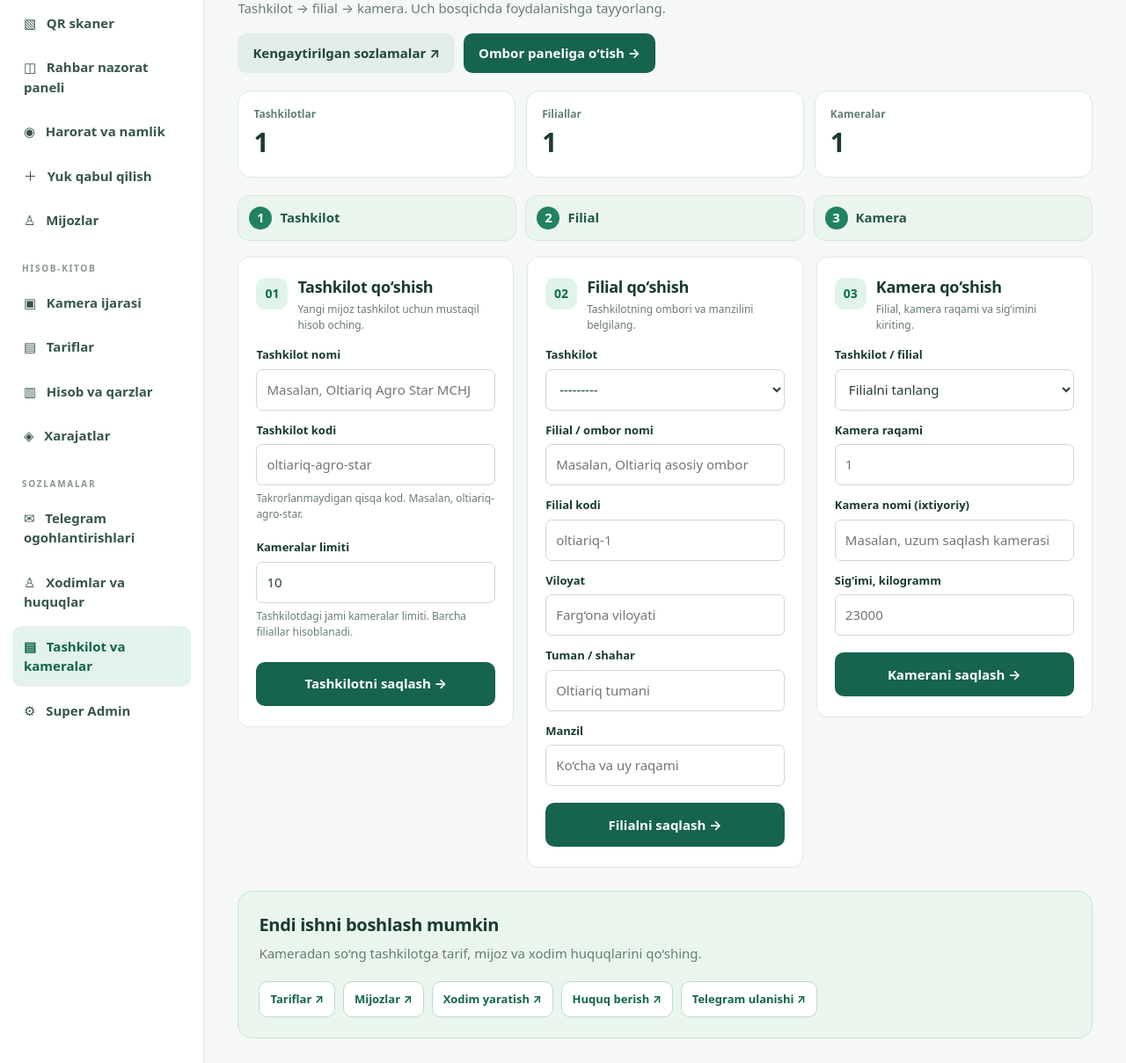
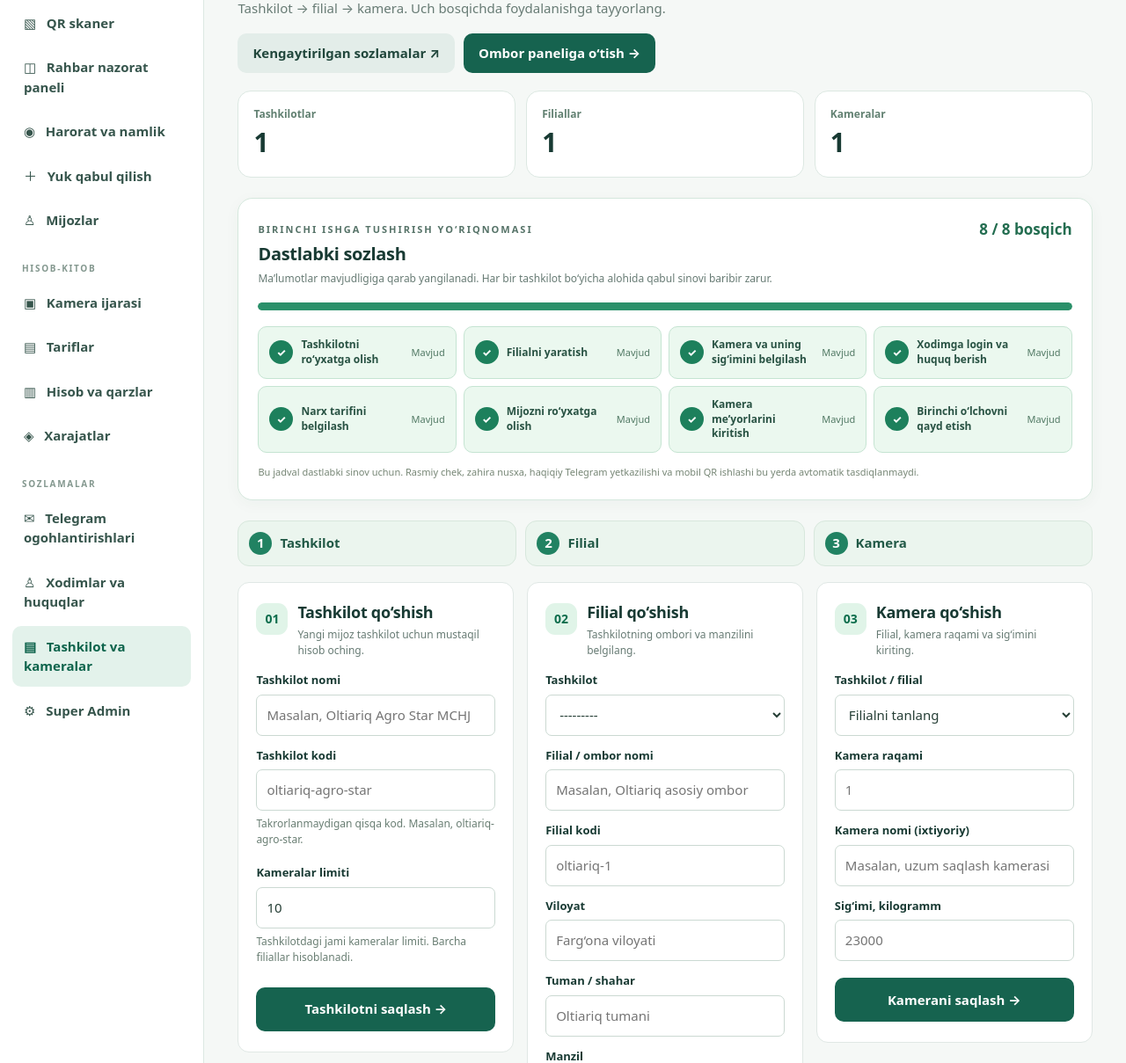
Before and after one commit to smmbekzod-collab/muzlatgich-erp, a Django app: page /app/platform/ in a window 1280 px wide. Shown: the part 185-1394 px from the top of the page at 88% size. Run offline with Django 5.2, Linux system fonts and the light colour scheme; a user stored in the database is signed in; tables that the repository leaves empty hold one stand-in row (values such as "Sample post"); parts of the project's set-up code (start-up, migrations or seed data) failed here and were passed over.

Commit message:
feat(ux): guided eight-step onboarding progress on Super Admin landing page

```diff
--- a/core/onboarding.py
+++ b/core/onboarding.py
@@ -13,7 +13,8 @@ from django.utils import timezone
 from django.urls import reverse
 from django.views.decorators.http import require_http_methods
 
-from .models import Organization, Facility, Camera
+from .models import Organization, Facility, Camera, Membership
+from warehouse.models import Customer, Tariff, CameraEnvironmentPolicy, CameraEnvironmentReading
 from .onboarding_forms import OrganizationSetupForm, FacilitySetupForm, CameraSetupForm
 
 
@@ -88,7 +89,31 @@ def platform_dashboard(request):
         ).order_by('-created_at')[:40]
     )
 
+    # First-run checklist is a guide, not a certification that every tenant is ready.
+    first_run_steps = [
+        {'label':'Tashkilotni ro‘yxatga olish','ready':Organization.objects.exists(),
+         'url_name':'platform_dashboard','anchor':'organizations'},
+        {'label':'Filialni yaratish','ready':Facility.objects.exists(),
+         'url_name':'platform_dashboard','anchor':'facilities'},
+        {'label':'Kamera va uning sig‘imini belgilash','ready':Camera.objects.exists(),
+         'url_name':'platform_dashboard','anchor':'cameras'},
+        {'label':'Xodimga login va huquq berish','ready':Membership.objects.filter(is_active=True).exists(),
+         'url_name':'staff_dashboard','anchor':''},
+        {'label':'Narx tarifini belgilash','ready':Tariff.objects.filter(is_active=True).exists(),
+         'url_name':'tariffs','anchor':''},
+        {'label':'Mijozni ro‘yxatga olish','ready':Customer.objects.exists(),
+         'url_name':'customers','anchor':''},
+        {'label':'Kamera me’yorlarini kiritish','ready':CameraEnvironmentPolicy.objects.exists(),
+         'url_name':'monitor_overview','anchor':''},
+        {'label':'Birinchi o‘lchovni qayd etish','ready':CameraEnvironmentReading.objects.exists(),
+         'url_name':'monitor_overview','anchor':''},
+    ]
+    first_run_completed=sum(step['ready'] for step in first_run_steps)
     return render(request, 'warehouse/platform_dashboard.html', {
+        'setup_steps':first_run_steps,
+        'setup_completed':first_run_completed,
+        'setup_total':len(first_run_steps),
+        'setup_percent':int(first_run_completed*100/len(first_run_steps)),
         'today': timezone.localdate(),
         'organization_form': org_form,
         'facility_form': branch_form,
--- a/templates/warehouse/platform_dashboard.html
+++ b/templates/warehouse/platform_dashboard.html
@@ -17,6 +17,29 @@
   <div class="setup-stat"><span>Filiallar</span><strong>{{ total_facilities }}</strong></div>
   <div class="setup-stat"><span>Kameralar</span><strong>{{ total_cameras }}</strong></div>
 </div>
+<section class="setup-readiness" aria-labelledby="setup-readiness-title">
+  <div class="setup-readiness-top">
+    <div><span class="eyebrow">BIRINCHI ISHGA TUSHIRISH YO‘RIQNOMASI</span>
+      <h2 id="setup-readiness-title">Dastlabki sozlash</h2>
+      <p class="muted">Ma’lumotlar mavjudligiga qarab yangilanadi. Har bir tashkilot bo‘yicha alohida qabul sinovi baribir zarur.</p>
+    </div>
+    <strong>{{ setup_completed }} / {{ setup_total }} bosqich</strong>
+  </div>
+  <div class="setup-progress" role="progressbar" aria-valuemin="0" aria-valuemax="100" aria-valuenow="{{ setup_percent }}" aria-label="Dastlabki sozlash jarayoni">
+    <span style="width:{{ setup_percent }}%"></span>
+  </div>
+  <div class="setup-readiness-grid">
+  {% for step in setup_steps %}
+    <a class="setup-readiness-step {% if step.ready %}is-complete{% endif %}"
+       href="{% url step.url_name %}{% if step.anchor %}#{{ step.anchor }}{% endif %}">
+      <span aria-hidden="true">{% if step.ready %}✓{% else %}{{ forloop.counter }}{% endif %}</span>
+      <strong>{{ step.label }}</strong>
+      <small>{% if step.ready %}Mavjud{% else %}Boshlash →{% endif %}</small>
+    </a>
+  {% endfor %}
+  </div>
+  <p class="help">Bu jadval dastlabki sinov uchun. Rasmiy chek, zahira nusxa, haqiqiy Telegram yetkazilishi va mobil QR ishlashi bu yerda avtomatik tasdiqlanmaydi.</p>
+</section>
 <nav class="setup-steps" aria-label="Sozlash bosqichlari">
   <a href="#organizations"><span>1</span> Tashkilot</a>
   <a href="#facilities"><span>2</span> Filial</a>
--- a/warehouse/static/warehouse/app.css
+++ b/warehouse/static/warehouse/app.css
@@ -349,3 +349,22 @@ button:focus-visible,.button:focus-visible,a:focus-visible { outline:3px solid #
 .telegram-route strong,.telegram-route small{display:block}.telegram-route small{font-size:12px;color:#6c8775;margin-top:3px}
 @media(max-width:860px){.telegram-layout{grid-template-columns:1fr}}
 @media(max-width:550px){.telegram-status-grid{grid-template-columns:1fr}.telegram-route{align-items:start}}
+
+/* Platform first-run setup progress; desktop/tablet/mobile */
+.setup-readiness{background:#fff;border:1px solid #d5e8dd;border-radius:17px;padding:22px;margin:23px 0;box-shadow:0 4px 18px rgba(22,76,49,.04)}
+.setup-readiness-top{display:flex;gap:20px;justify-content:space-between;align-items:start}
+.setup-readiness-top h2{margin:4px 0;font-size:20px}
+.setup-readiness-top p{font-size:12px;margin:0}
+.setup-readiness-top>strong{flex:none;color:#236d50;font-variant-numeric:tabular-nums;font-size:17px}
+.setup-progress{height:9px;width:100%;background:#e9f0e9;border-radius:8px;overflow:hidden;margin:18px 0}
+.setup-progress span{display:block;background:#2a906a;height:100%;border-radius:8px}
+.setup-readiness-grid{display:grid;grid-template-columns:repeat(auto-fit,minmax(210px,1fr));gap:8px}
+.setup-readiness-step{display:flex;gap:9px;align-items:center;border-radius:10px;padding:12px;border:1px solid #e0ebe2;background:#f8fbf8;text-decoration:none;color:#285243;min-width:0}
+.setup-readiness-step>span{display:grid;place-items:center;flex:none;width:27px;height:27px;border-radius:99px;background:#dce8df;color:#356b50;font-weight:760;font-size:12px}
+.setup-readiness-step>strong{font-size:12px;line-height:1.4;flex:1}
+.setup-readiness-step>small{font-size:11px;flex:none;color:#507863}
+.setup-readiness-step.is-complete{background:#ebf8ef;border-color:#c5e4d2}
+.setup-readiness-step.is-complete>span{background:#1d805c;color:#fff}
+.setup-readiness-step:hover{border-color:#71b18e;text-decoration:none}
+.setup-readiness>.help{font-size:11px;color:#768675;line-height:1.5;margin:14px 0 0}
+@media(max-width:600px){.setup-readiness{padding:15px}.setup-readiness-top{display:block}.setup-readiness-top>strong{display:block;margin-top:10px}.setup-readiness-grid{grid-template-columns:1fr}}
```
Also changed, not shown: core/test_onboarding.py (+14 -0 lines).
